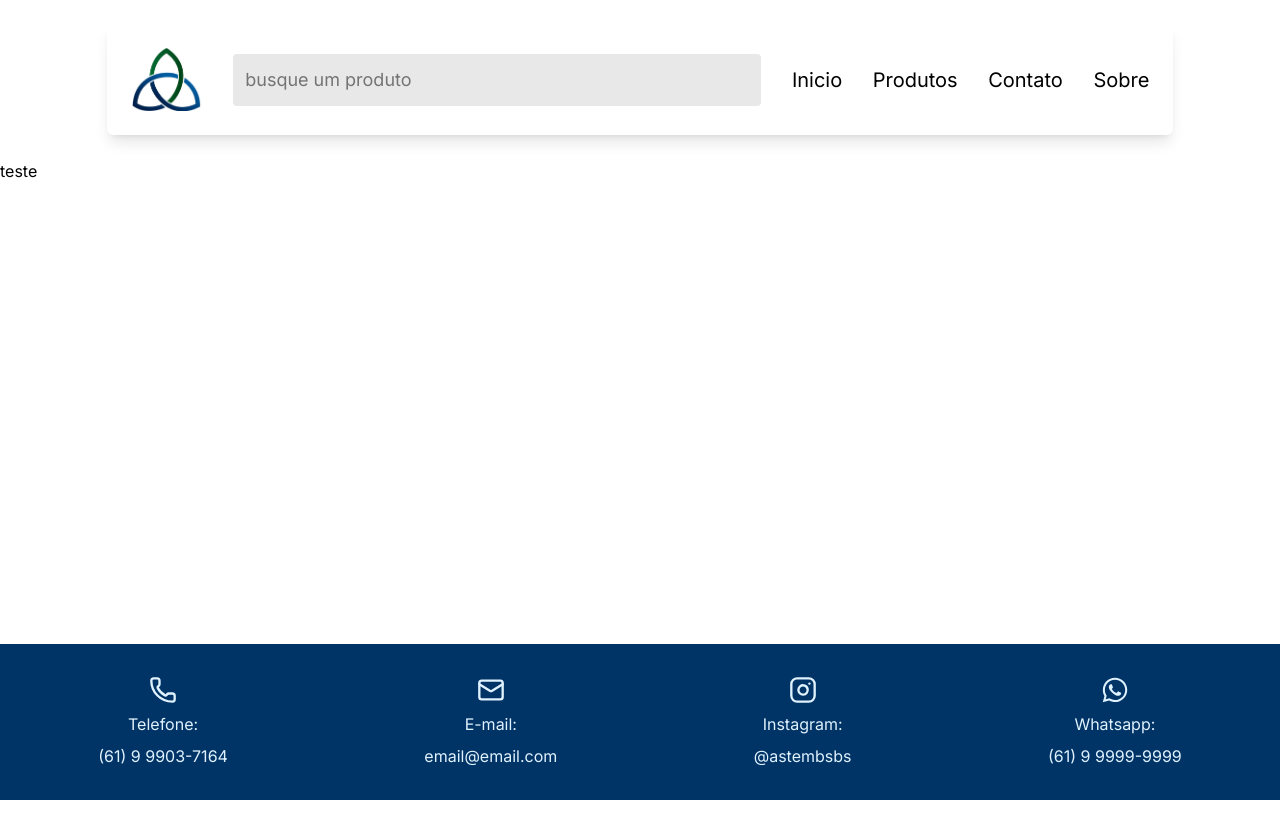
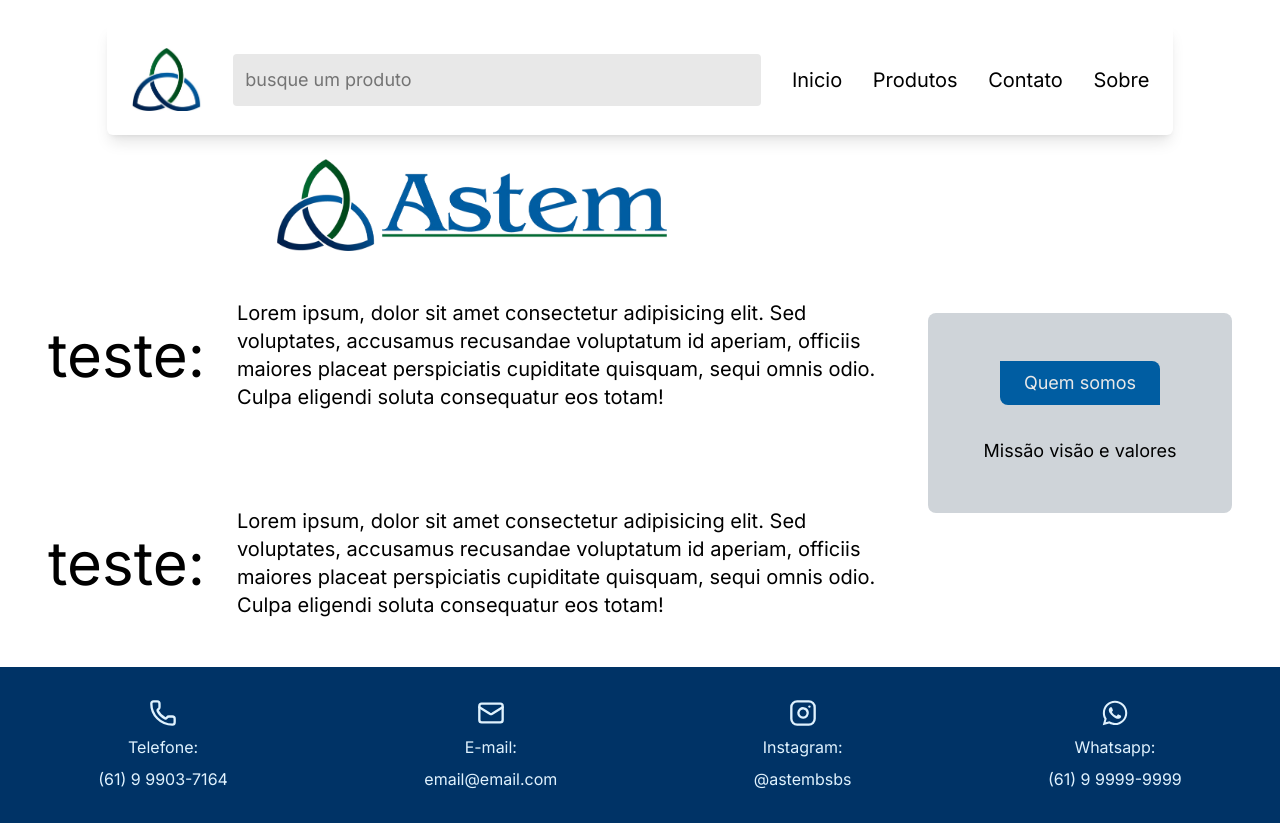
Before and after one commit to Eduardo-A-Souza/SIteAstem, a Next.js app: page /pages/sobre in a window 1280 px wide. Before the commit the page ends 800 px from the top, so only its background shows below. Built offline with nearby package versions, Linux system fonts and the light colour scheme.

Commit message:
feat: adição da pagina de quem somos estatica

```diff
--- a/package.json
+++ b/package.json
@@ -9,6 +9,7 @@
     "lint": "eslint"
   },
   "dependencies": {
+    "framer-motion": "^12.23.12",
     "lucide-react": "^0.541.0",
     "next": "15.5.0",
     "postcss": "^8.5.6",
--- a/src/app/globals.css
+++ b/src/app/globals.css
@@ -4,9 +4,11 @@
 /* variaveis de css  */
 @theme {
   --color-backgorund: #F5F7FA;
+  --color-backgroundBox: #CFD4D9;
   --color-foreground: #000000;
   --color-gray: #E8E8E8;
   --color-bgFooter: #003366;
+  --color-bgSelected: #005DA2;
 }
 
 /* Configurações base da aplicação */
--- a/src/app/pages/sobre/page.tsx
+++ b/src/app/pages/sobre/page.tsx
@@ -1,5 +1,39 @@
+import Image from "next/image";
+import Link from "next/link";
+
 export default function sobre() {
-    return (
-        <h1>teste</h1>
-    )
+  return (
+    <div className="flex justify-around items-center mx-8">
+      <div className="flex flex-col items-center">
+        <Image
+          src="/images/logo_main.png"
+          alt="logo astem"
+          width={390}
+          height={260}
+        />
+        <div className="flex items-center w-full px-4 py-12 gap-8">
+          <h2 className="text-6xl">teste:</h2>
+          <p className="text-xl">
+            Lorem ipsum, dolor sit amet consectetur adipisicing elit. Sed
+            voluptates, accusamus recusandae voluptatum id aperiam, officiis
+            maiores placeat perspiciatis cupiditate quisquam, sequi omnis odio.
+            Culpa eligendi soluta consequatur eos totam!
+          </p>
+        </div>
+        <div className="flex items-center w-full px-4 py-12 gap-8">
+          <h2 className="text-6xl">teste:</h2>
+          <p className="text-xl">
+            Lorem ipsum, dolor sit amet consectetur adipisicing elit. Sed
+            voluptates, accusamus recusandae voluptatum id aperiam, officiis
+            maiores placeat perspiciatis cupiditate quisquam, sequi omnis odio.
+            Culpa eligendi soluta consequatur eos totam!
+          </p>
+        </div>
+      </div>
+      <div className="flex flex-col items-center min-w-2/8 bg-backgroundBox gap-8 py-12 rounded-lg mx-4">
+        <Link href="#" className="text-lg rounded-tr-lg rounded-bl-lg bg-bgSelected px-6 py-2 text-gray">Quem somos</Link>
+        <Link href="#" className="text-lg">Missão visão e valores</Link>
+      </div>
+    </div>
+  );
 }
--- /dev/null
+++ b/src/components/DropDown.tsx
@@ -0,0 +1,77 @@
+"use client";
+
+import React, { useState } from "react";
+import { AnimatePresence, motion } from "framer-motion";
+import Link from "next/link";
+
+const Example = () => {
+  return (
+    <div className="">
+      <FlyoutLink href="#" FlyoutContent={PricingContent}>
+        Produtos
+      </FlyoutLink>
+    </div>
+  );
+};
+
+const FlyoutLink = ({
+  children,
+  href,
+  FlyoutContent,
+}: {
+  children: React.ReactNode;
+  href: string;
+  FlyoutContent?: React.ElementType;
+}) => {
+  const [open, setOpen] = useState(false);
+
+  const showFlyout = FlyoutContent && open;
+
+  return (
+    <div
+      onMouseEnter={() => setOpen(true)}
+      onMouseLeave={() => setOpen(false)}
+      className="relative w-fit h-fit"
+    >
+      <a href={href} className="relative text-foreground text-xl">
+        {children}
+        <span
+          style={{
+            transform: showFlyout ? "scaleX(1)" : "scaleX(0)",
+          }}
+          className="absolute -bottom-2 -left-2 -right-2 h-1 origin-left scale-x-0 rounded-full bg-indigo-300 transition-transform duration-300 ease-out"
+        />
+      </a>
+      <AnimatePresence>
+        {showFlyout && (
+          <motion.div
+            initial={{ opacity: 0, y: 15 }}
+            animate={{ opacity: 1, y: 0 }}
+            exit={{ opacity: 0, y: 15 }}
+            style={{ translateX: "-50%" }}
+            transition={{ duration: 0.3, ease: "easeOut" }}
+            className="absolute left-1/2 top-12 bg-white text-black"
+          >
+            <div className="absolute -top-6 left-0 right-0 h-6 bg-transparent" />
+            <div className="absolute left-1/2 top-0 h-4 w-4 -translate-x-1/2 -translate-y-1/2 rotate-45 bg-white" />
+            <FlyoutContent />
+          </motion.div>
+        )}
+      </AnimatePresence>
+    </div>
+  );
+};
+
+const PricingContent = () => {
+  return (
+    <div className="w-50 bg-white p-6 shadow-xl">
+      <div className="flex flex-col mb-3 space-y-3 items-center">
+        <Link href="" className="text-lg">Fanem</Link>
+        <Link href="" className="text-lg">Magnamed</Link>
+        <Link href="" className="text-lg">Protec</Link>
+      </div>
+    </div>
+  );
+};
+
+export default Example;
--- a/src/components/Header.tsx
+++ b/src/components/Header.tsx
@@ -1,5 +1,6 @@
 import Image from "next/image";
 import Link from "next/link";
+import DropDown from "./DropDown"
 
 export function Header() {
   return (
@@ -21,9 +22,7 @@ export function Header() {
         <Link href="/" className="text-xl">
           Inicio
         </Link>
-        <Link href="/pages/produtos" className="text-xl">
-          Produtos
-        </Link>
+        <DropDown />
         <Link href="/pages/contato" className="text-xl">
           Contato
         </Link>
```
Also changed, not shown: 1 other file (tests, documents, lock files or other folders).
